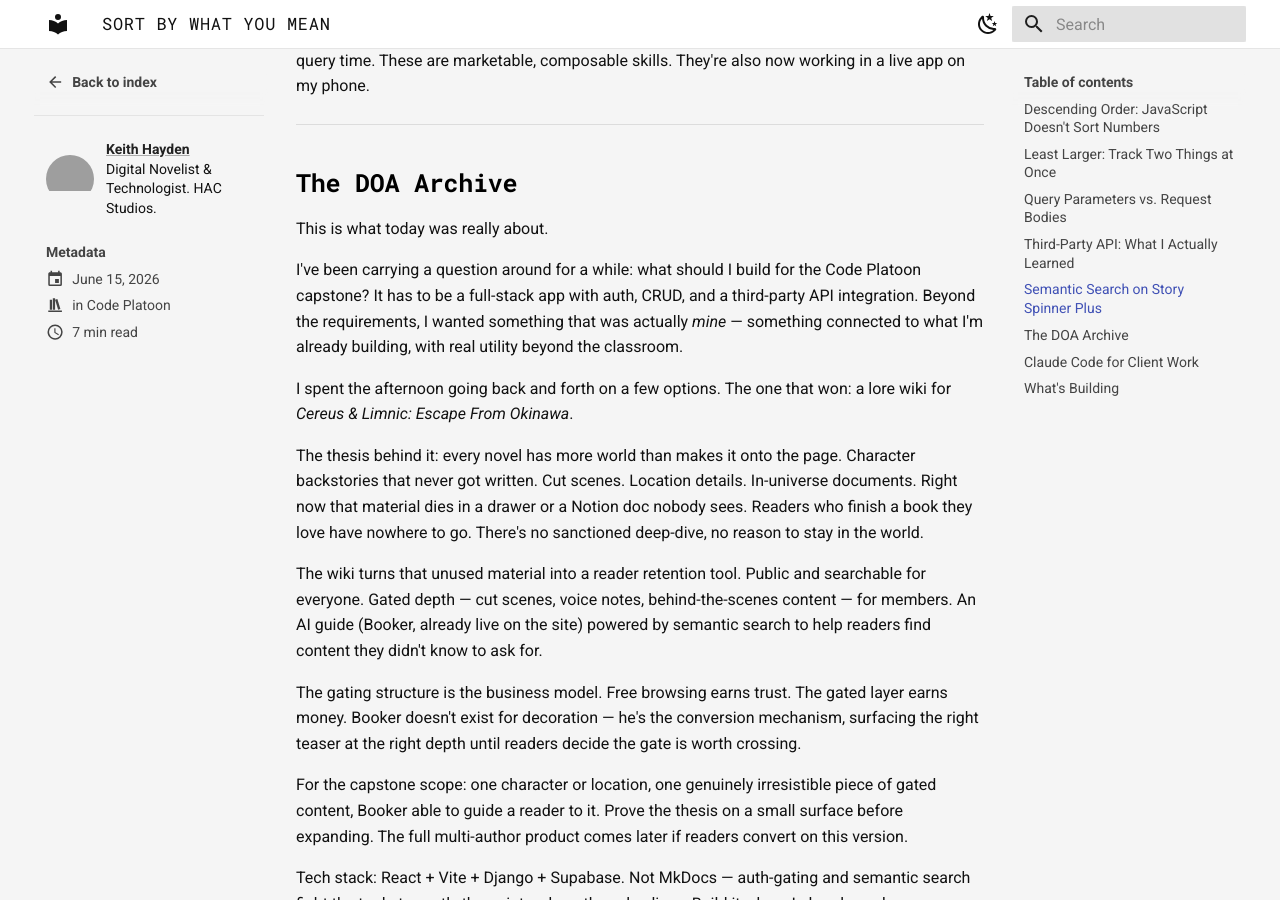
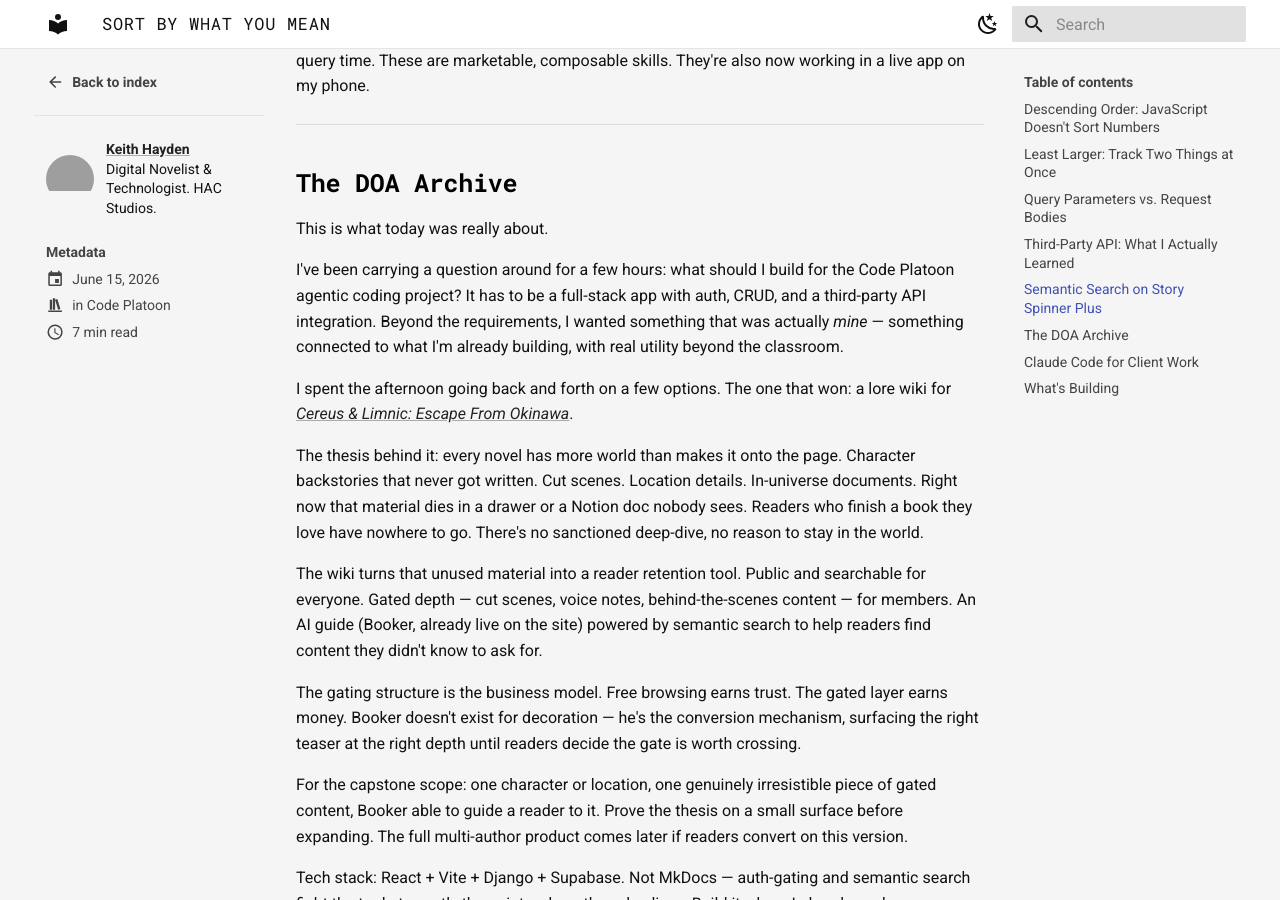
Before and after one commit to KgitWH21/code-platoon-blog, an MkDocs documentation site: the page built from docs/blog/posts/2026-06-15-sort-by-what-you-mean.md, in a window 1280 px wide and 900 px high, scrolled down 4000 px. Built offline with MkDocs 1.6.1 and Material for MkDocs 9.7.7, drawn with Linux system fonts in a browser that asks for light colours; grey boxes are pictures that could not be loaded.

Commit message:
Add novel link to Jun 15 blog post
Co-Authored-By: Claude Sonnet 4.6 <noreply@anthropic.com>

```diff
--- a/docs/blog/posts/2026-06-15-sort-by-what-you-mean.md
+++ b/docs/blog/posts/2026-06-15-sort-by-what-you-mean.md
@@ -148,9 +148,9 @@ The technical pieces: embeddings, vector storage in Postgres via pgvector, cosin
 
 This is what today was really about.
 
-I've been carrying a question around for a while: what should I build for the Code Platoon capstone? It has to be a full-stack app with auth, CRUD, and a third-party API integration. Beyond the requirements, I wanted something that was actually *mine* — something connected to what I'm already building, with real utility beyond the classroom.
+I've been carrying a question around for a few hours: what should I build for the Code Platoon agentic coding project? It has to be a full-stack app with auth, CRUD, and a third-party API integration. Beyond the requirements, I wanted something that was actually *mine* — something connected to what I'm already building, with real utility beyond the classroom.
 
-I spent the afternoon going back and forth on a few options. The one that won: a lore wiki for *Cereus & Limnic: Escape From Okinawa*.
+I spent the afternoon going back and forth on a few options. The one that won: a lore wiki for [*Cereus & Limnic: Escape From Okinawa*](https://keithhayden.net/cereus-limnic-escape-from-okinawa-type-b-novel/).
 
 The thesis behind it: every novel has more world than makes it onto the page. Character backstories that never got written. Cut scenes. Location details. In-universe documents. Right now that material dies in a drawer or a Notion doc nobody sees. Readers who finish a book they love have nowhere to go. There's no sanctioned deep-dive, no reason to stay in the world.
 
```
